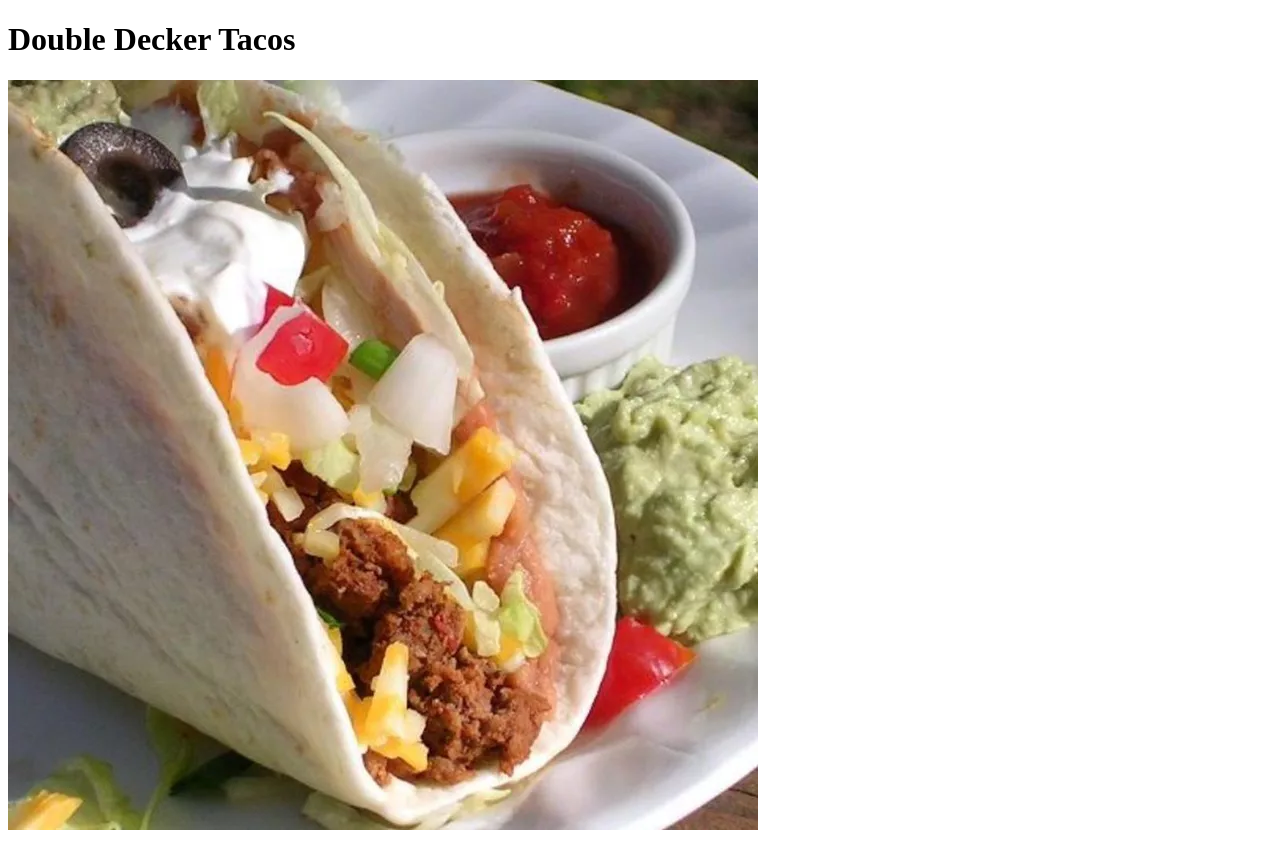
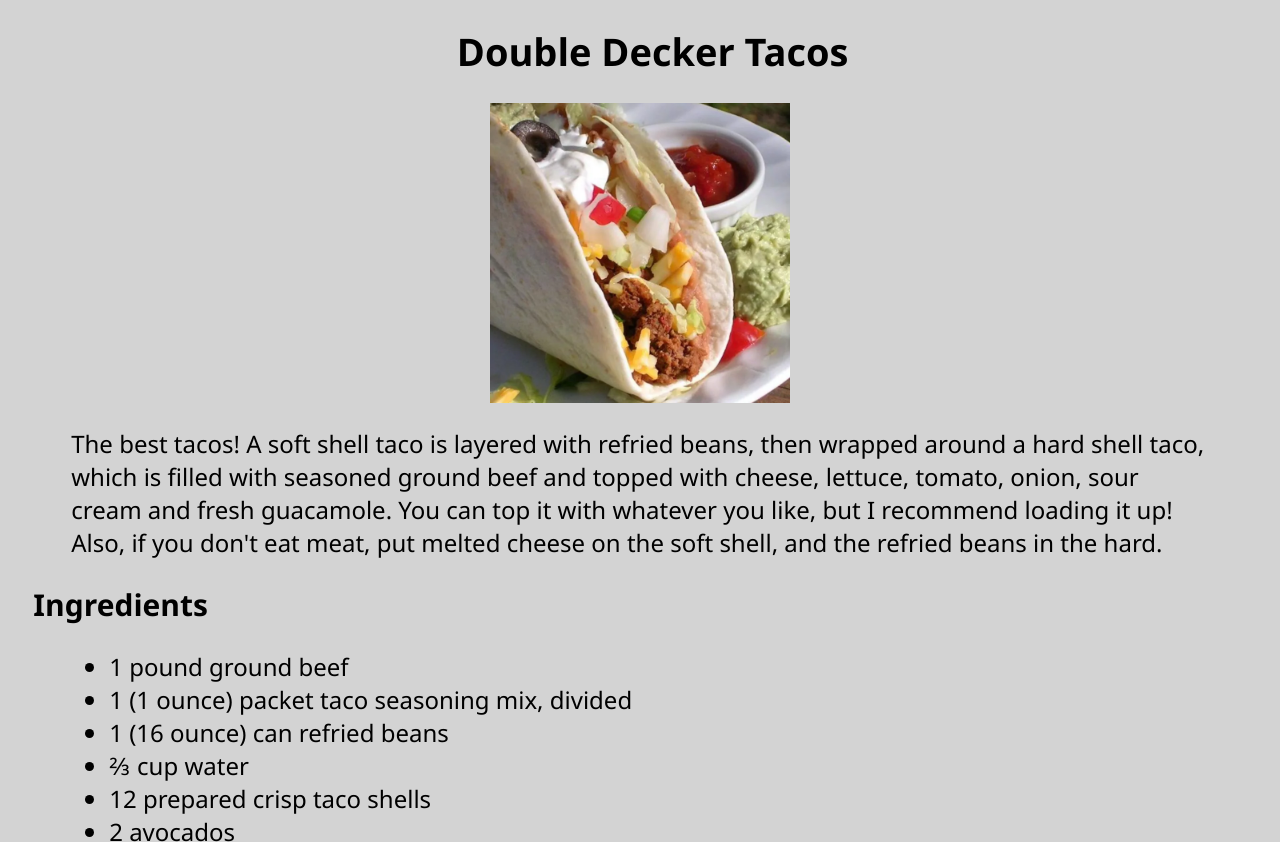
Before and after one commit to ImCrimP/odin-recipes, a plain HTML site: page recipes/doubledeckertacos.html in a window 1280 px wide. Shown: the top 842 px of the page. Drawn offline with Linux system fonts and the light colour scheme.

Commit message:
Added CSS to Recipe project

```diff
--- a/recipes/doubledeckertacos.html
+++ b/recipes/doubledeckertacos.html
@@ -3,11 +3,12 @@
 <head>
     <meta charset="UTF-8">
     <meta name="viewport" content="width=device-width, initial-scale=1.0">
-    <title>Document</title>
+    <title>Yummy Food</title>
+    <link rel="stylesheet" href="/style.css" />
 </head>
 <body>
     <h1>Double Decker Tacos</h1>
-    <img src="../images/doubledeckertacos.jpg">
+    <img src="../images/doubledeckertacos.jpg" alt="Double Decker Tacos">
     <p>
         The best tacos! A soft shell taco is layered with
         refried beans, then wrapped around a hard shell taco,
--- /dev/null
+++ b/style.css
@@ -0,0 +1,28 @@
+body{
+    font-family:'Segoe UI', Tahoma, Geneva, Verdana, sans-serif;
+    background-color: lightgrey;
+}
+a{
+    font-size: 24px;
+}
+h1{
+    text-align: center;
+    font-size: 38px;
+    margin-left: 2%;
+}
+h2{
+    font-size: 30px;
+    margin-left: 2%;
+}
+img{
+    width: 300px;
+    height: auto;
+    display: block;
+    margin-left: auto;
+    margin-right: auto;
+}
+li, p{
+    font-size: 24px;
+    margin-left: 5%;
+    margin-right: 5%;
+}
```
Also changed, not shown: index.html (+2 -1 lines), recipes/bangbangsauce.html (+3 -2 lines), recipes/chipotlechicken.html (+3 -2 lines).
